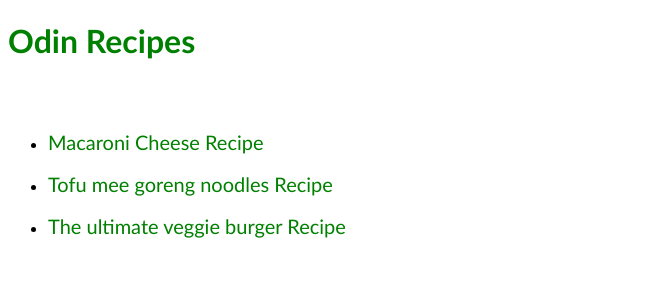
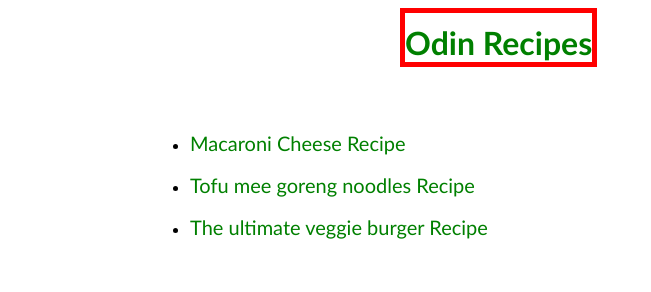
Before and after one commit to Samuelliburd/odin-recipes, a plain HTML site: page index.html in a window 1280 px wide. Shown: the whole page, without its empty margins (0-651 px from the left). Drawn offline with Linux system fonts and the light colour scheme.

Commit message:
made all txt align center and add a width of 980px

```diff
--- a/index.html
+++ b/index.html
@@ -8,6 +8,7 @@
     <title>Odin Recipes</title>
 </head>
 <body>
+<div class="content">
     <h1 class="title">Odin Recipes</h1>
 
     <ul class="list">
@@ -15,5 +16,6 @@
     <li><a class="recipes" href="recipes/Tofumeegorengnoodles.html">Tofu mee goreng noodles Recipe</a></li>
     <li><a class="recipes" href="recipes/Theultimateveggieburger.html">The ultimate veggie burger Recipe</a></li>
     </ul>
+</div>
 </body>
 </html>
--- a/recipes/styles.css
+++ b/recipes/styles.css
@@ -1,6 +1,12 @@
 * {
     font-family: 'Trebuchet MS', sans-serif;
     color: green;
+}
+
+.content {
+    width: 980px;
+    margin: auto;
+    text-align: center;
 }
 
 .link {
--- a/styles.css
+++ b/styles.css
@@ -2,8 +2,17 @@
     font-family: 'Trebuchet MS', sans-serif;
 }
 
+.content {
+    width: 980px;
+    margin: auto;
+}
+
 .title {
     color: green;
+    display: inline-block;
+    margin: 0px 250px;
+    padding-top: 10px;
+    border: 5px solid red;
 }
 
 .recipes {
```
Also changed, not shown: recipes/Theultimateveggieburger.html (+2 -1 lines), recipes/Tofumeegorengnoodles.html (+2 -1 lines), recipes/macaronicheese.html (+2 -1 lines).
